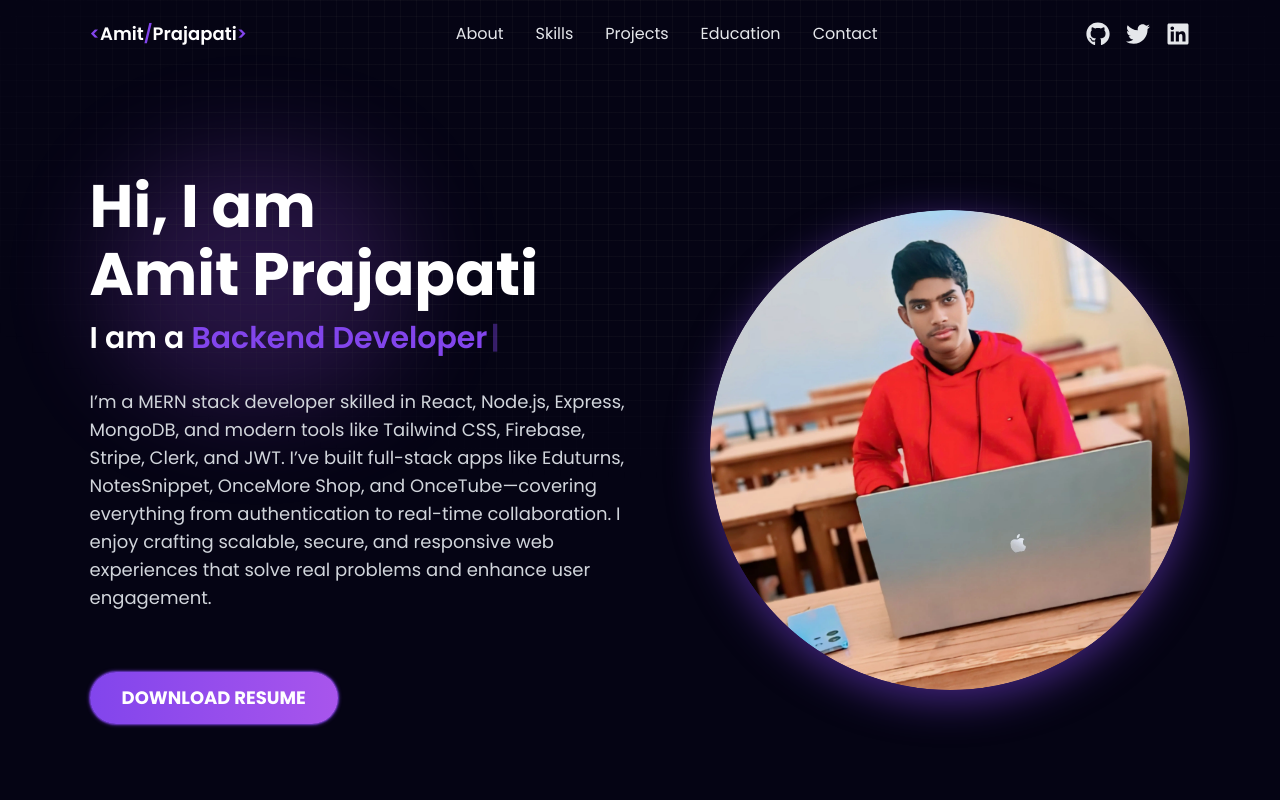
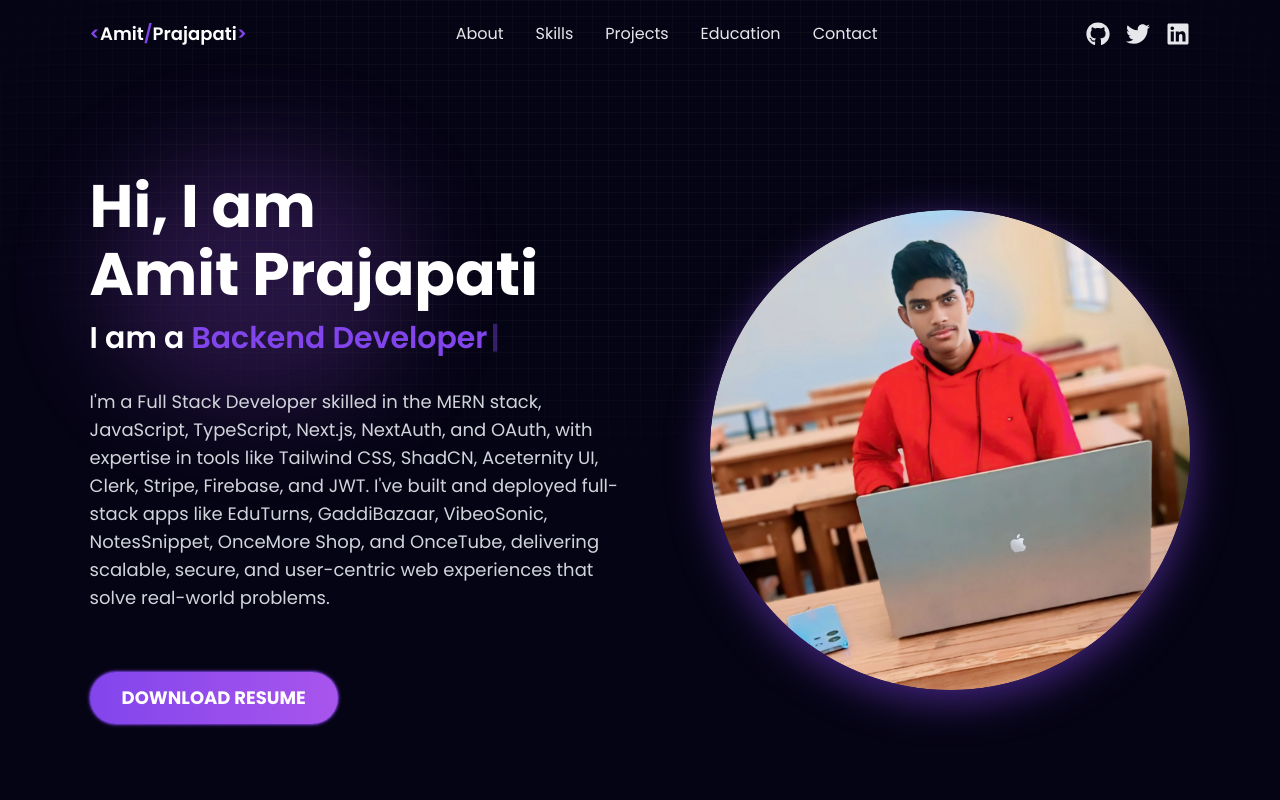
Before and after one commit to amit-prajapati-ap/Portfolio-Amit_Prajapati, a React (Vite) app: page / in a window 1280 px wide. Shown: the top 800 px of the page. Built offline with nearby package versions, Linux system fonts and the light colour scheme.

Commit message:
feat: Update About component description and improve resume link; fix GPA in SkillsInfo

```diff
--- a/src/components/about/About.jsx
+++ b/src/components/about/About.jsx
@@ -62,18 +62,12 @@ const About = () => {
 
           {/* About me paragraph */}
           <p className="text-base sm:text-lg md:text-lg text-gray-300 mb-10 mt-8 leading-relaxed">
-            I’m a MERN stack developer skilled in React, Node.js, Express,
-            MongoDB, and modern tools like Tailwind CSS, Firebase, Stripe,
-            Clerk, and JWT. I’ve built full-stack apps like Eduturns,
-            NotesSnippet, OnceMore Shop, and OnceTube—covering everything from
-            authentication to real-time collaboration. I enjoy crafting
-            scalable, secure, and responsive web experiences that solve real
-            problems and enhance user engagement.
+            I'm a Full Stack Developer skilled in the MERN stack, JavaScript, TypeScript, Next.js, NextAuth, and OAuth, with expertise in tools like Tailwind CSS, ShadCN, Aceternity UI, Clerk, Stripe, Firebase, and JWT. I've built and deployed full-stack apps like EduTurns, GaddiBazaar, VibeoSonic, NotesSnippet, OnceMore Shop, and OnceTube, delivering scalable, secure, and user-centric web experiences that solve real-world problems.
           </p>
 
           {/* Resume Button  */}
           <a
-            href="https://drive.google.com/file/d/1gP8SbeK6wxdJJnvz1urIrw9dHRJ2uJzk/view?usp=sharing"
+            href="https://drive.google.com/file/d/1ltYW4EQRQoLUyu6xRXRk4BDdpm5MolUR/view?usp=sharing"
             target="_black"
             rel="noopener noreferrer"
             className="inline-block text-white py-3 px-8 rounded-full mt-5 text-lg font-bold transition duration-300 transform hover:scale-105"
--- a/src/constants.js
+++ b/src/constants.js
@@ -99,7 +99,7 @@ export const SkillsInfo = [
       img: ku,
       school: "Kurukshetra University, Haryana",
       date: "July 2023 - May 2026",
-      GPA: "8.67",
+      GPA: "9.0",
       desc: "I am doing my Bachelor's degree in Computer Application (BCA) from Kurukshetra University, Kurukshetra.",
       degree: "Bachelor in Computer Application - BCA",
     },
```
